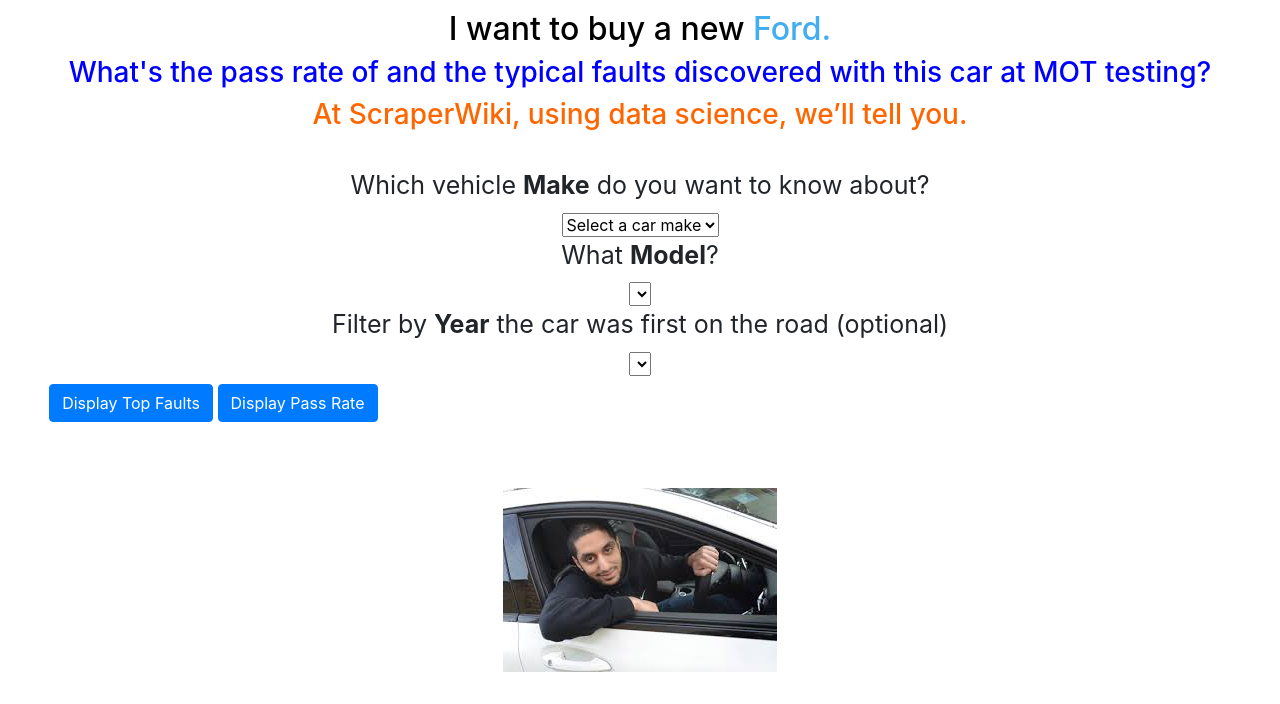
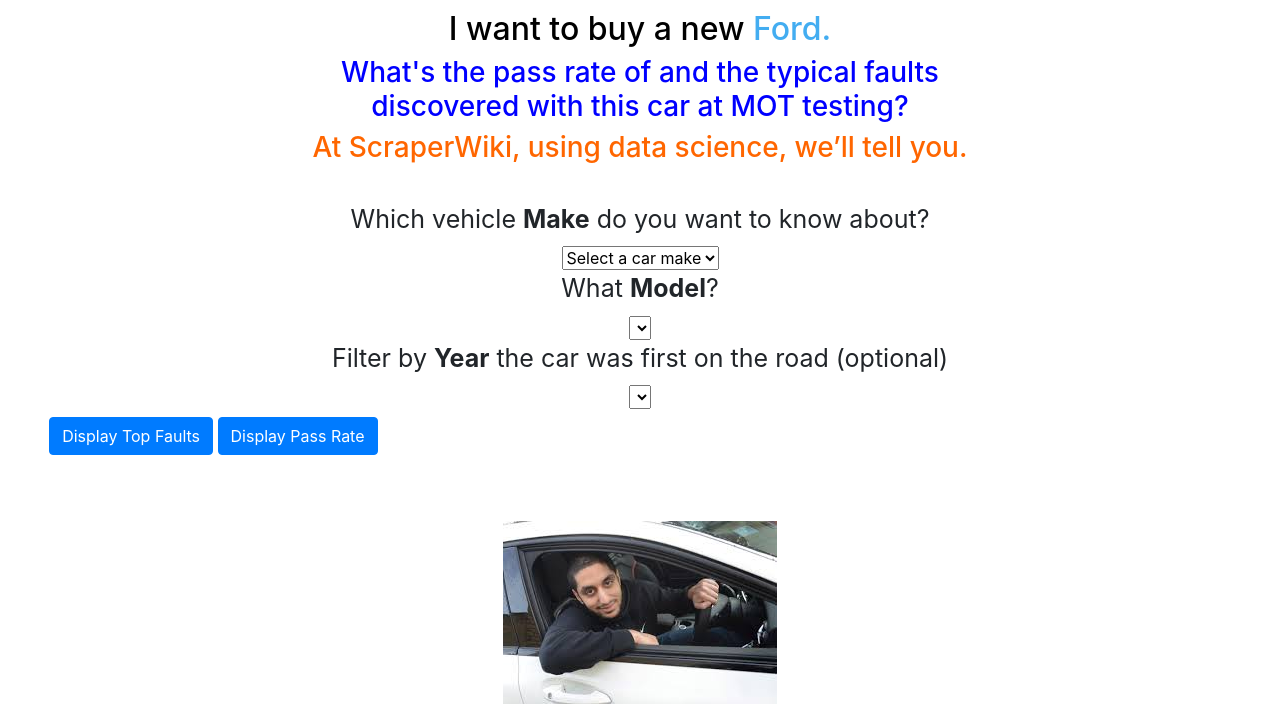
Before and after one commit to scraperwiki/MOT-app, a Flask app: page / in a window 1280 px wide. Shown: the part 74-778 px from the top of the page. Run offline with Flask 2, Linux system fonts and the light colour scheme; lists and menus that the app fills with data are empty; parts of the project's set-up code (start-up, migrations or seed data) failed here and were passed over; some libraries are stand-ins or nearby versions.

Commit message:
Separate advert text into two lines

```diff
--- a/app/templates/index.html
+++ b/app/templates/index.html
@@ -78,7 +78,7 @@
                 <div class="banner-container">
                     <content class="banner-col">
                         <h2 class="banner-title">I want to buy a new <span id="banner-typeset" class="text-blue"></span></h2>
-                        <h3 class="banner-subtitle">What's the pass rate of and the typical faults discovered with this car at MOT testing?</h3>
+                        <h3 class="banner-subtitle">What's the pass rate of and the typical faults <br>discovered with this car at MOT testing?</h3>
                         <h3 class="banner-subtitle1">At ScraperWiki, using data science, we’ll tell you.</h3>
                     </content><!-- .banner-col-centered -->
                 </div><!-- .banner-container -->
```
